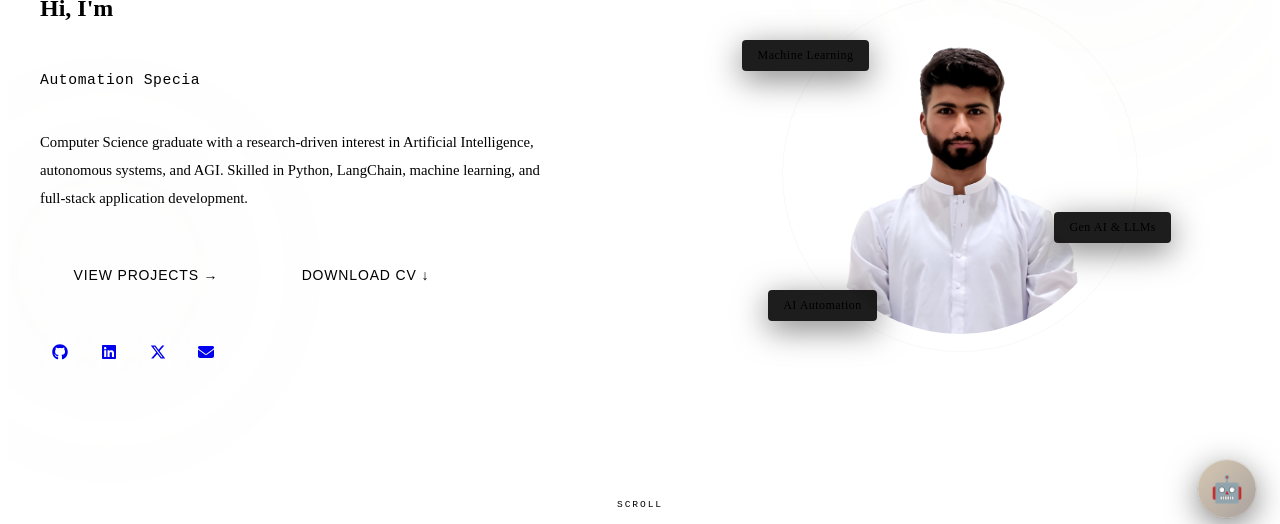
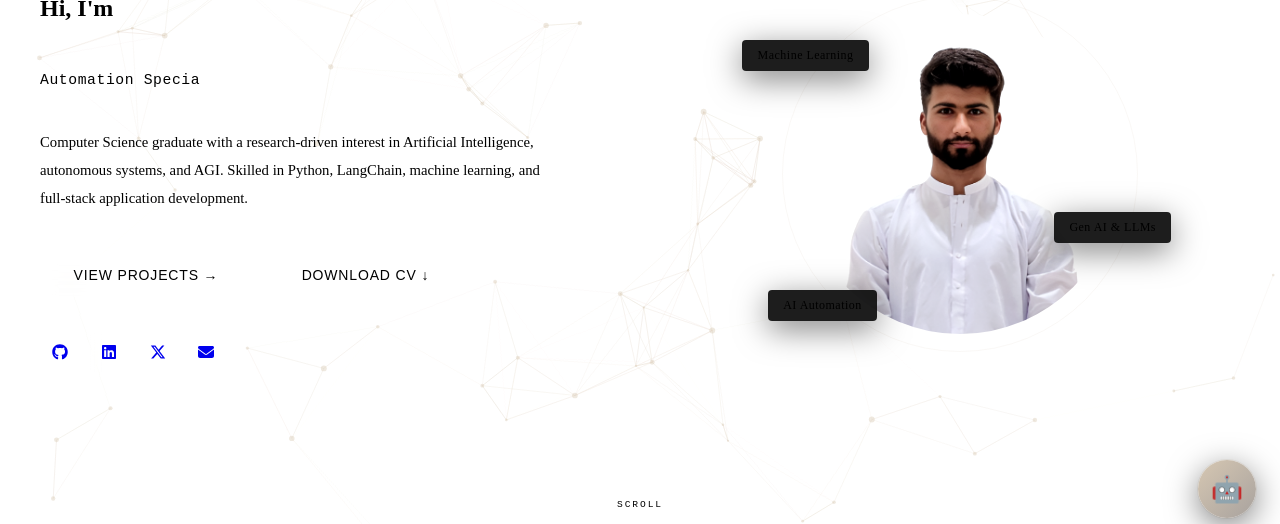
Before and after one commit to haseebahmedpk/haseeb-ahmed-portfolio, a React (Vite) app: page / in a window 1280 px wide. Shown: the part 258-782 px from the top of the page. Built offline with nearby package versions, Linux system fonts and the light colour scheme; the HTML template or start-up script is replaced by a standard one.

Commit message:
feat: implement global interactive background animation and refine UI

```diff
--- a/package.json
+++ b/package.json
@@ -9,9 +9,12 @@
     "preview": "vite preview"
   },
   "dependencies": {
+    "@tsparticles/react": "^4.3.2",
     "react": "^18.2.0",
     "react-dom": "^18.2.0",
-    "react-icons": "^5.6.0"
+    "react-icons": "^5.6.0",
+    "react-tsparticles": "^2.12.2",
+    "tsparticles": "^2.12.0"
   },
   "devDependencies": {
     "@types/react": "^18.2.0",
--- a/src/App.jsx
+++ b/src/App.jsx
@@ -11,6 +11,7 @@ import Contact from './components/Contact'
 import Footer from './components/Footer'
 import ScrollToTop from './components/ScrollToTop'
 import ChatBot from './components/ChatBot'
+import BackgroundAnimation from './components/BackgroundAnimation'
 
 const NAV_LINKS = ['Home', 'About', 'Experience', 'Achievements', 'Skills', 'Projects', 'Services', 'Contact']
 
@@ -34,6 +35,7 @@ export default function App() {
 
   return (
     <>
+      <BackgroundAnimation />
       <Navbar active={active} navLinks={NAV_LINKS} />
       <main>
         {/* ── Hero ── */}
--- /dev/null
+++ b/src/components/BackgroundAnimation.jsx
@@ -0,0 +1,97 @@
+import React, { useCallback } from 'react';
+import Particles from 'react-tsparticles';
+import { loadFull } from 'tsparticles';
+
+const BackgroundAnimation = () => {
+  const particlesInit = useCallback(async (engine) => {
+    // you can initiate the tsParticles instance (engine) here, adding custom shapes or presets
+    // this loads the tsparticles package bundle, it's the easiest method for getting everything ready
+    // starting from v2 you can add only the features you need reducing the bundle size
+    await loadFull(engine);
+  }, []);
+
+  const particlesLoaded = useCallback(async (container) => {
+    console.log(container);
+  }, []);
+
+  return (
+    <div style={{ position: 'fixed', top: 0, left: 0, width: '100vw', height: '100vh', zIndex: -1 }}>
+      <Particles
+        id="tsparticles"
+        init={particlesInit}
+        loaded={particlesLoaded}
+        style={{ width: '100%', height: '100%', position: 'absolute', top: 0, left: 0 }}
+        options={{
+          fullScreen: { enable: false },
+          background: {
+            color: {
+              value: "transparent",
+            },
+          },
+          fpsLimit: 60,
+          interactivity: {
+            events: {
+              onHover: {
+                enable: true,
+                mode: "grab",
+              },
+              resize: true,
+            },
+            modes: {
+              grab: {
+                distance: 140,
+                links: {
+                  opacity: 0.5,
+                },
+              },
+            },
+          },
+          particles: {
+            color: {
+              value: "#D6C7B2", // warm accent color from global.css
+            },
+            links: {
+              color: "#D6C7B2",
+              distance: 150,
+              enable: true,
+              opacity: 0.2,
+              width: 1,
+            },
+            collisions: {
+              enable: false,
+            },
+            move: {
+              direction: "none",
+              enable: true,
+              outModes: {
+                default: "bounce",
+              },
+              random: false,
+              speed: 1.5,
+              straight: false,
+            },
+            number: {
+              density: {
+                enable: true,
+                area: 800,
+              },
+              value: 80,
+            },
+            opacity: {
+              value: 0.4,
+            },
+            shape: {
+              type: "circle",
+            },
+            size: {
+              value: { min: 1, max: 3 },
+            },
+          },
+          detectRetina: true,
+        }}
+      />
+    </div>
+  );
+};
+
+export default BackgroundAnimation;
--- a/src/components/Hero.jsx
+++ b/src/components/Hero.jsx
@@ -82,9 +82,6 @@ export default function Hero() {
 
   return (
     <section id="home" className="hero">
-      <div className="orb orb-1" />
-      <div className="orb orb-2" />
-      <div className="orb orb-3" />
       <div className="grid-overlay" />
       <div className="hero-corner-deco" />
 
--- a/src/styles/hero.css
+++ b/src/styles/hero.css
@@ -13,42 +13,6 @@
   position: absolute;
   inset: 0;
   z-index: 0;
-}
-
-.orb {
-  position: absolute;
-  border-radius: 50%;
-  filter: blur(100px);
-  opacity: 0.06;
-  animation: drift 16s ease-in-out infinite;
-}
-
-.orb-1 {
-  width: 600px;
-  height: 600px;
-  background: radial-gradient(circle, rgba(214,199,178,0.8), transparent 70%);
-  top: -150px;
-  right: -120px;
-  animation-delay: 0s;
-}
-
-.orb-2 {
-  width: 400px;
-  height: 400px;
-  background: radial-gradient(circle, rgba(168,162,158,0.6), transparent 70%);
-  bottom: 80px;
-  left: -100px;
-  animation-delay: 5s;
-}
-
-.orb-3 {
-  width: 280px;
-  height: 280px;
-  background: radial-gradient(circle, rgba(245,241,232,0.4), transparent 70%);
-  top: 40%;
-  left: 40%;
-  animation-delay: 10s;
-  opacity: 0.03;
 }
 
 /* Fine grid */
--- a/src/styles/projects.css
+++ b/src/styles/projects.css
@@ -9,7 +9,6 @@
   position: absolute;
   top: 0; right: 0;
   width: 350px; height: 350px;
-  background: radial-gradient(circle, rgba(214, 199, 178, 0.04), transparent 70%);
   pointer-events: none;
 }
 
--- a/src/styles/skills.css
+++ b/src/styles/skills.css
@@ -4,11 +4,12 @@
   position: relative;
 }
 
-.skills-section::before {
-  content: '';
+
+
+.skills-glow {
   position: absolute;
-  inset: 0;
-  background: linear-gradient(135deg, rgba(214,199,178,0.02) 0%, transparent 60%);
+  top: 0; left: 0;
+  width: 100%; height: 100%;
   pointer-events: none;
 }
 
```
Also changed, not shown: src/styles/global.css (+8 -23 lines), 1 other file (tests, documents, lock files or other folders).
